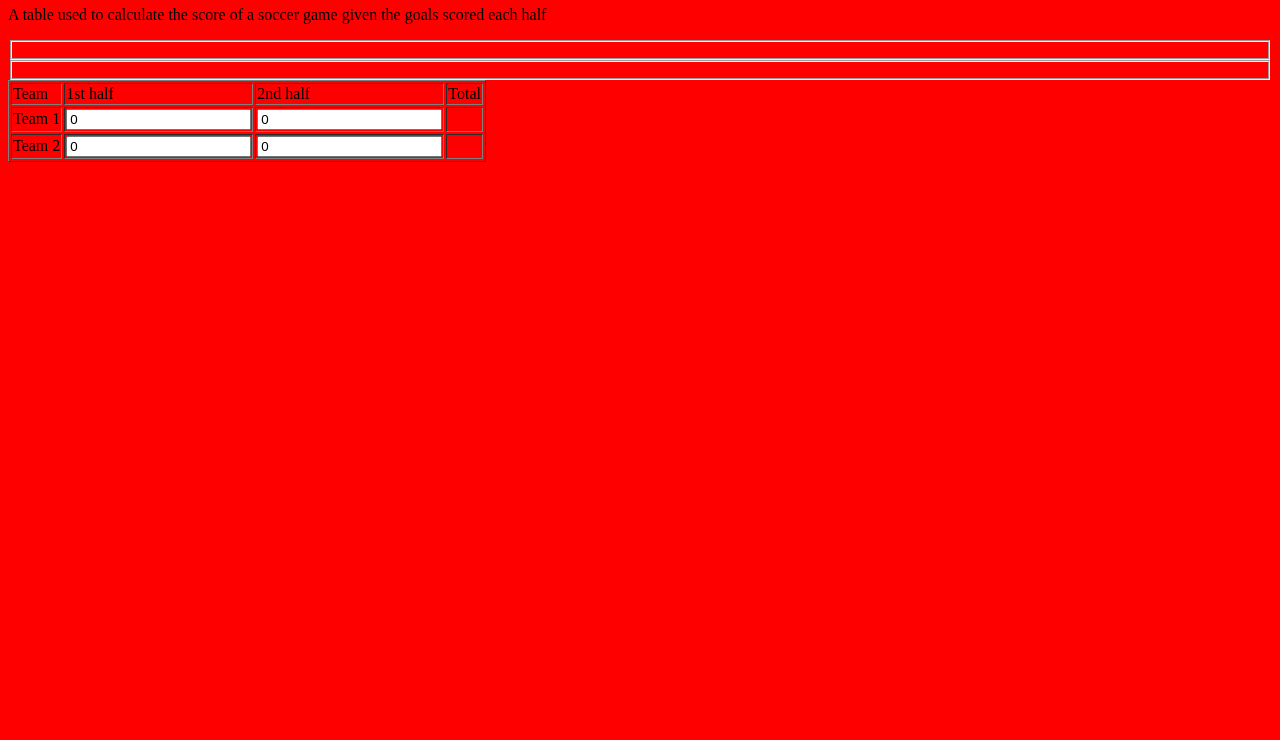
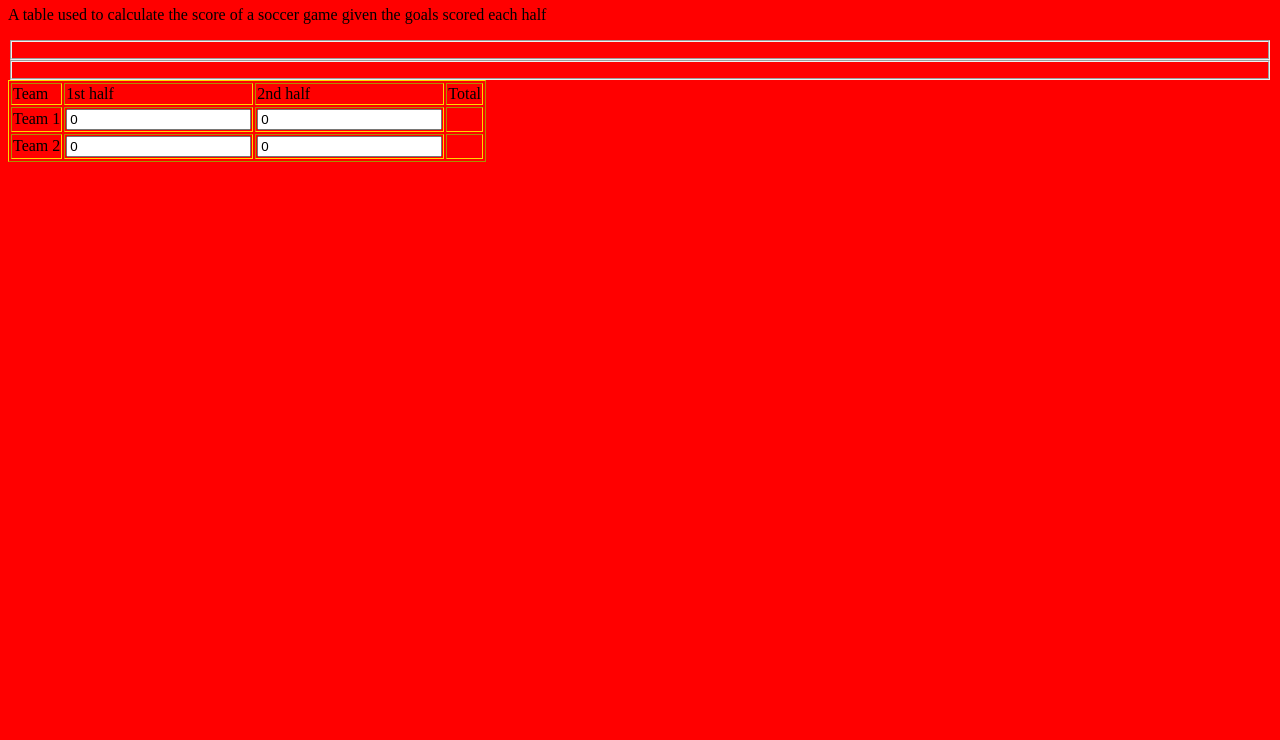
Before and after one commit to riddleb/prog03, a plain HTML site: page index.html in a window 1280 px wide. Shown: the part 60-800 px from the top of the page. Drawn offline with Linux system fonts and the light colour scheme.

Commit message:
Update prog03.css

```diff
--- a/prog03.css
+++ b/prog03.css
@@ -1,2 +1,3 @@
 body{background-color: red;}
 h1{color: gray;}
+table{border-style: grooved; border-color: gold;}
```
